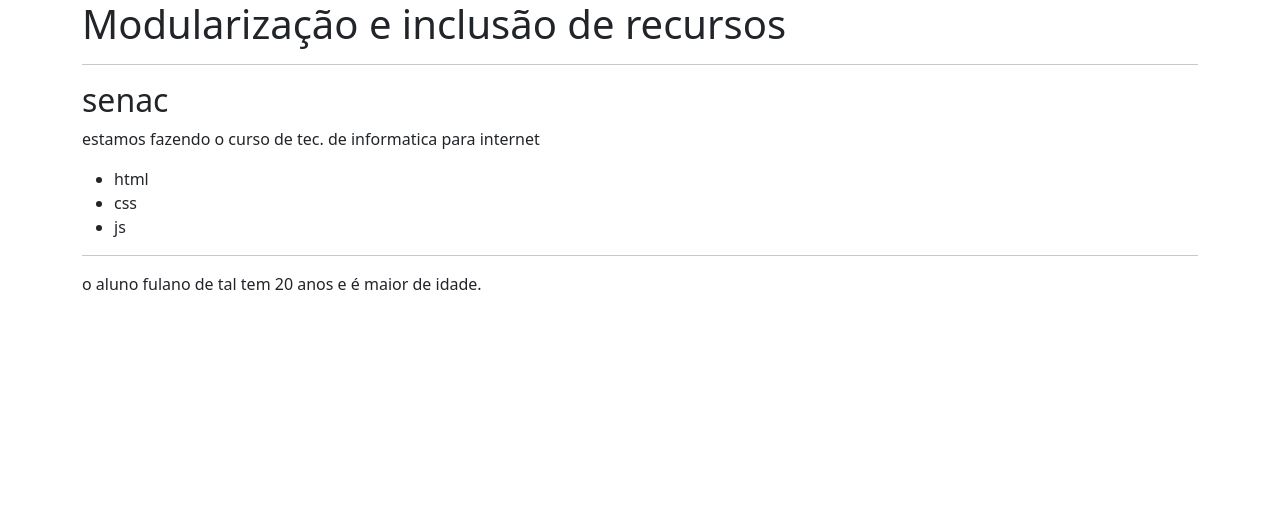
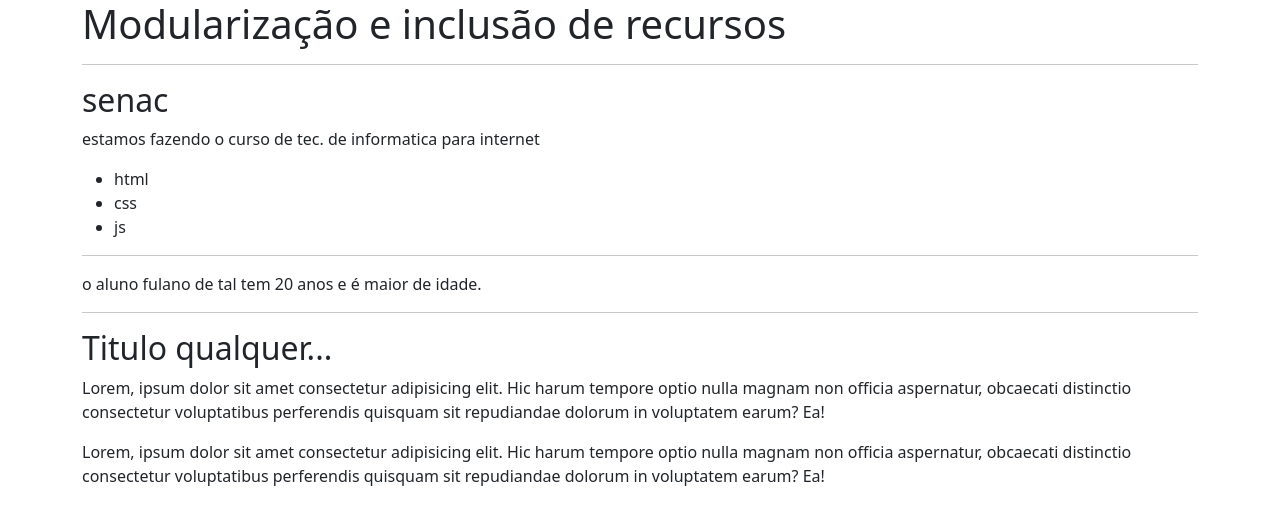
Before and after one commit to Moreira-Marcio/aulas-php, a PHP site: page /10-include-e-require.php in a window 1280 px wide. Shown: the top 525 px of the page. Run offline with PHP 8.4, Linux system fonts and the light colour scheme.

Commit message:
inclui recursos html

```diff
--- a/10-include-e-require.php
+++ b/10-include-e-require.php
@@ -24,6 +24,13 @@
 
         <hr>
         <p>o aluno fulano de tal tem 20 anos e é <?=verificaIdade(20)?> de idade.</p>
+
+        <hr>
+        <article>
+            <h2>Titulo qualquer...</h2>
+
+            <?php include "textos.html";?>
+        </article>
     </div>
 
 
--- /dev/null
+++ b/textos.html
@@ -0,0 +1,3 @@
+<p>Lorem, ipsum dolor sit amet consectetur adipisicing elit. Hic harum tempore optio nulla magnam non officia aspernatur, obcaecati distinctio consectetur voluptatibus perferendis quisquam sit repudiandae dolorum in voluptatem earum? Ea!</p>
+
+<p>Lorem, ipsum dolor sit amet consectetur adipisicing elit. Hic harum tempore optio nulla magnam non officia aspernatur, obcaecati distinctio consectetur voluptatibus perferendis quisquam sit repudiandae dolorum in voluptatem earum? Ea!</p>
```
